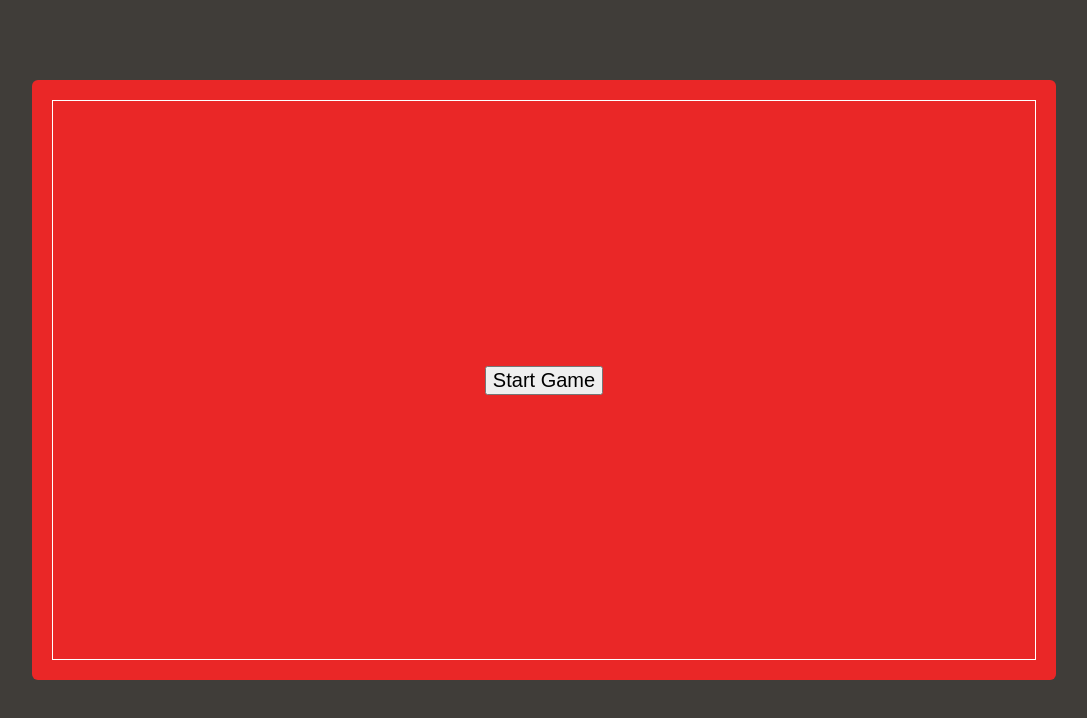
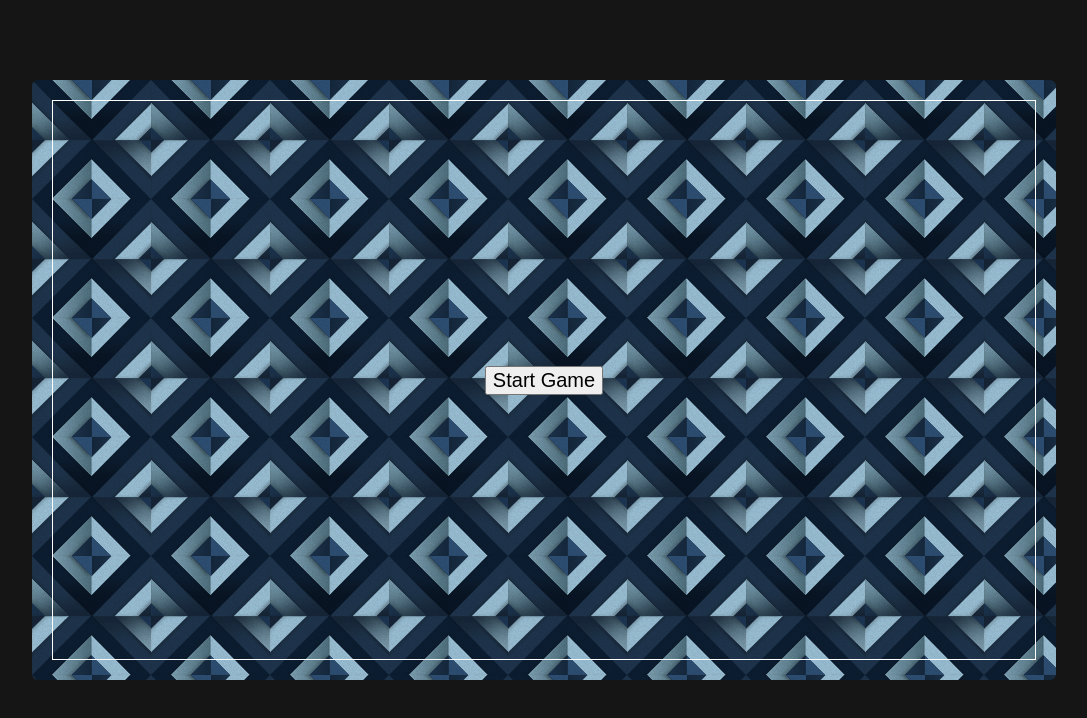
Before and after one commit to TGMorais/blackjack-react, a React app: page / in a window 1280 px wide. Shown: the whole page, without its empty margins (96-1183 px from the left). Built offline with nearby package versions, Linux system fonts and the light colour scheme.

Commit message:
Add silly pattern

```diff
--- a/src/ui/Blackjack.js
+++ b/src/ui/Blackjack.js
@@ -6,19 +6,22 @@ import Deck from "./components/deck/Deck";
 import Hand from "./components/hand/Hand";
 import GameInfo from "./components/gameInfo/GameInfo";
 
+import bgImage from "./img/pattern.png"
+
 const bjStyle = {
   width: "100%",
   minWidth: "400px",
   minHeight: "400px",
   //   height: "100%",
   height: "75vh",
-  backgroundColor: "#EA2727",
+  // backgroundColor: "#EA2727",
   maxWidth: "1024px",
   margin: "10vh auto 0 auto",
   borderRadius: "6px",
   padding: "1em",
   position: "relative",
-  textAlign: "center"
+  textAlign: "center",
+  backgroundImage: `url("${bgImage}")`
 };
 
 class Blackjack extends React.Component {
--- a/src/ui/styles/base.css
+++ b/src/ui/styles/base.css
@@ -1,7 +1,7 @@
 body, #root {
     width: 100%;
     height: 100%;
-    background: #403D39;
+    background: #151515;
     font-family: 'Anton', 'Lucida Grande', 'Roboto', 'Helvetica', 'sans serif';
     font-size: 20px;
 }
```
Also changed, not shown: src/ui/img/pattern.png (added).
